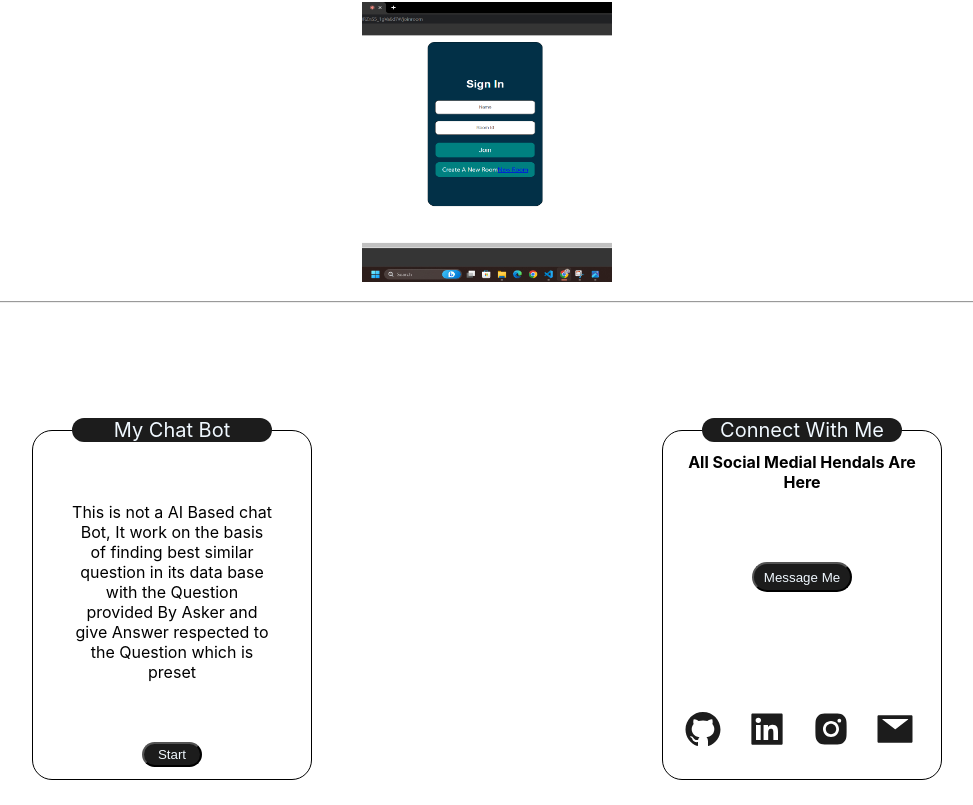
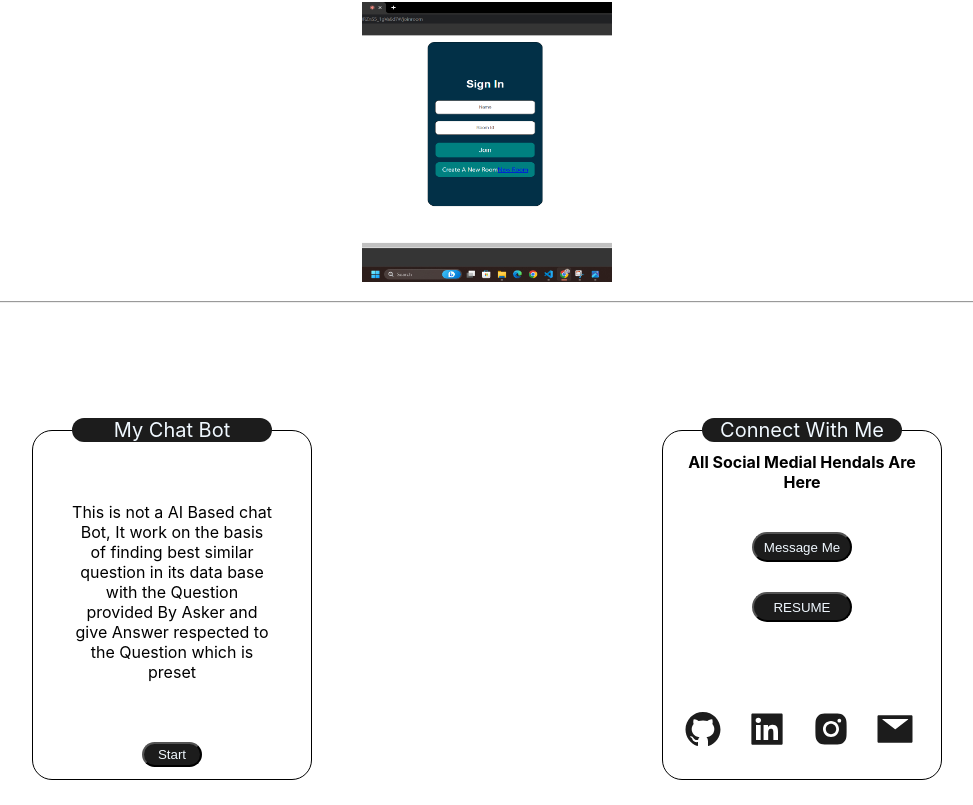
Before and after one commit to jaswant2111058/portfolio-website, a React (Create React App) app: page /#/ in a window 1280 px wide. Shown: the part 1674-2479 px from the top of the page, without its empty margins (153-1126 px from the left). Built offline with nearby package versions, Linux system fonts and the light colour scheme.

Commit message:
readyToDeploy

```diff
--- a/src/components/Cards/Connect/connect.css
+++ b/src/components/Cards/Connect/connect.css
@@ -16,14 +16,18 @@
     padding: 10px;
 }
 .btn1{
+    display: block;
     background-color: #1C1C1C;
     color: aliceblue;
     height: 30px;
     width: 100px;
     border-radius: 20px;
     cursor: pointer;
-    margin-top: 60px;
-    margin-bottom: auto;
+    margin-top: 30px;
+    margin-bottom: 30px;
+    margin-left: auto;
+    margin-right: auto;
+
 }
 .icons{
     font-size: 2.5rem;
--- a/src/components/Cards/Connect/connect.js
+++ b/src/components/Cards/Connect/connect.js
@@ -14,6 +14,7 @@ const Connect=()=>{
                 <h4>All Social Medial Hendals Are Here</h4>
             </div>
             <button className="btn1" ><a  className='ancherTag2' href='https://wa.me/+918766263593'>Message Me</a></button>
+            <button className="btn1" ><a  className='ancherTag2' href='https://drive.google.com/file/d/1qAS3UsHIjC1QNuhmnkNnjALoiJNrtEwF/view?usp=sharing'>RESUME</a></button>
 
             <div className="icons">
                 <a className='ancherTag' href='https://github.com/jaswant2111058'><AiFillGithub/></a>
```
